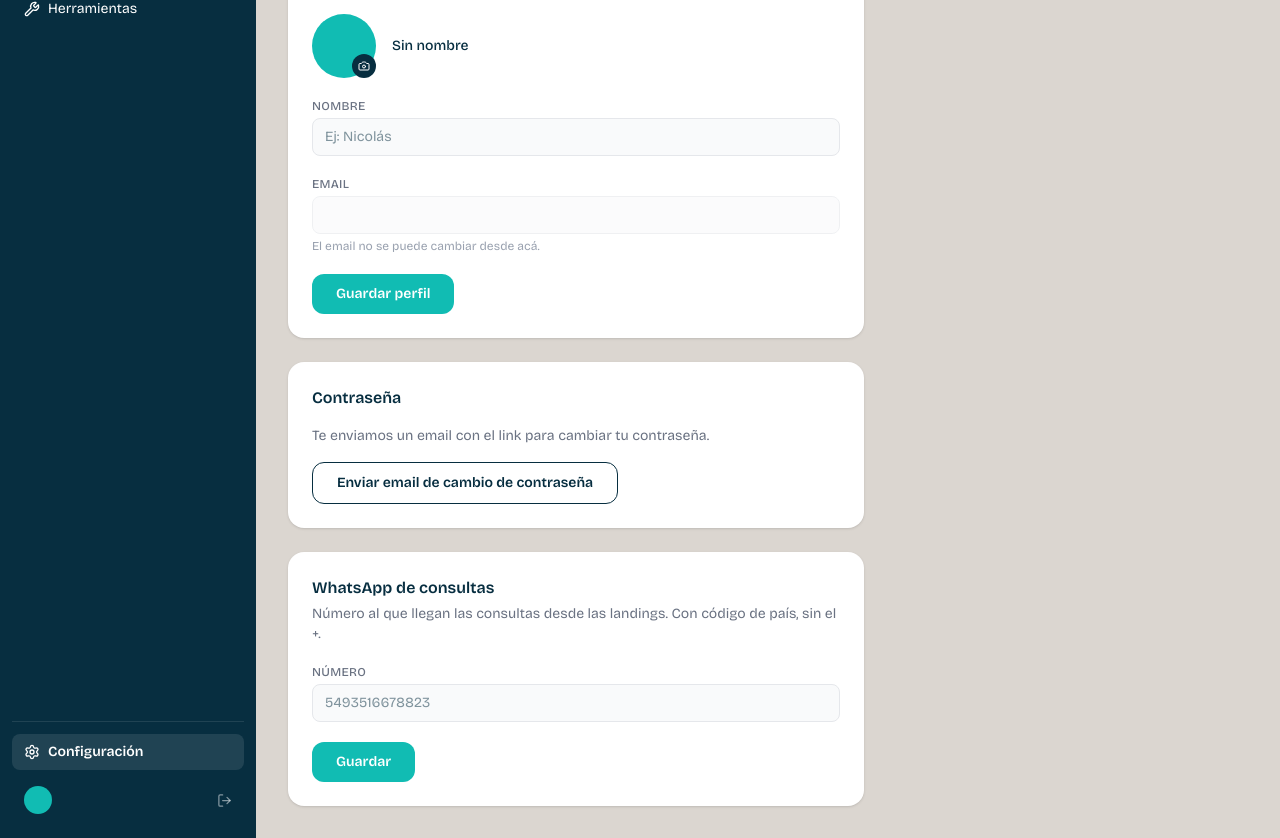
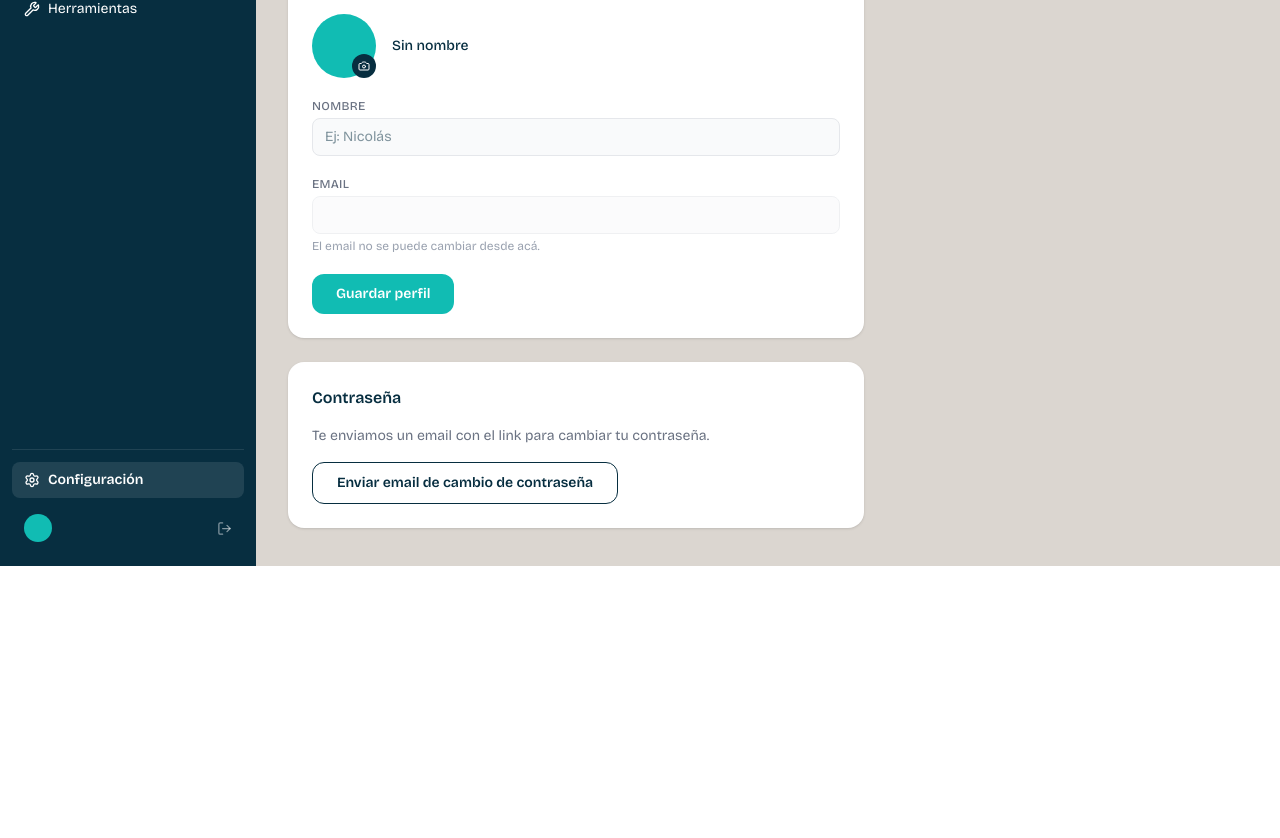
Before and after one commit to UXPUCHE/XendorTravel, a Next.js app: page /admin/configuracion in a window 1280 px wide. Shown: the part 234-1072 px from the top of the page. After the commit the page ends 800 px from the top, so only its background shows below. Built offline with nearby package versions, Linux system fonts and the light colour scheme; no server answers.

Commit message:
fix: sidebar siempre visible, saco WhatsApp de configuración

```diff
--- a/app/admin/configuracion/page.tsx
+++ b/app/admin/configuracion/page.tsx
@@ -7,11 +7,10 @@ import { Camera } from 'lucide-react'
 export default function ConfiguracionPage() {
   const [email, setEmail] = useState('')
   const [nombre, setNombre] = useState('')
-  const [waNumber, setWaNumber] = useState('')
+
   const [avatarUrl, setAvatarUrl] = useState('')
   const [avatarUploading, setAvatarUploading] = useState(false)
   const [savingPerfil, setSavingPerfil] = useState(false)
-  const [savingWa, setSavingWa] = useState(false)
   const [toast, setToast] = useState<string | null>(null)
   const fileRef = useRef<HTMLInputElement>(null)
 
@@ -20,7 +19,6 @@ export default function ConfiguracionPage() {
       const meta = data.user?.user_metadata || {}
       setEmail(data.user?.email || '')
       setNombre(meta.name || '')
-      setWaNumber(meta.wa_number || '')
       setAvatarUrl(meta.avatar_url || '')
     })
   }, [])
@@ -49,16 +47,6 @@ export default function ConfiguracionPage() {
     setSavingPerfil(false)
     if (error) showToast('Error al guardar ❌')
     else showToast('Perfil actualizado ✓')
-  }
-
-  const handleSaveWa = async () => {
-    setSavingWa(true)
-    const { error } = await supabase.auth.updateUser({
-      data: { wa_number: waNumber }
-    })
-    setSavingWa(false)
-    if (error) showToast('Error al guardar ❌')
-    else showToast('WhatsApp guardado ✓')
   }
 
   const handleChangePassword = async () => {
@@ -153,30 +141,6 @@ export default function ConfiguracionPage() {
         </button>
       </div>
 
-      {/* WHATSAPP */}
-      <div className="bg-white rounded-2xl shadow-sm p-6 flex flex-col gap-5">
-        <div>
-          <h2 className="font-semibold text-[#072E40]">WhatsApp de consultas</h2>
-          <p className="text-sm text-gray-500 mt-1">
-            Número al que llegan las consultas desde las landings. Con código de país, sin el +.
-          </p>
-        </div>
-
-        <div>
-          <label className={labelCls}>Número</label>
-          <input
-            className={inputCls}
-            placeholder="5493516678823"
-            value={waNumber}
-            onChange={e => setWaNumber(e.target.value)}
-          />
-        </div>
-
-        <button onClick={handleSaveWa} disabled={savingWa} className={saveBtnCls}>
-          {savingWa ? 'Guardando...' : 'Guardar'}
-        </button>
-      </div>
-
       {/* TOAST */}
       {toast && (
         <div className="fixed bottom-6 right-6 bg-[#072E40] text-white text-sm px-5 py-3 rounded-xl shadow-lg z-50">
--- a/app/admin/layout.tsx
+++ b/app/admin/layout.tsx
@@ -37,8 +37,8 @@ export default function AdminLayout({ children }: { children: React.ReactNode })
 
   return (
     <div className="flex min-h-screen">
-      <aside className="w-64 bg-[#072E40] text-white flex flex-col justify-between shrink-0">
-        <div>
+      <aside className="w-64 bg-[#072E40] text-white flex flex-col shrink-0 h-screen sticky top-0">
+        <div className="flex-1 overflow-y-auto">
           <div className="px-6 py-6 text-2xl font-bold tracking-tight">Xendor</div>
           <div className="border-t border-white/10 mt-2 mb-4" />
           <nav className="px-3 space-y-1">
@@ -58,8 +58,8 @@ export default function AdminLayout({ children }: { children: React.ReactNode })
           </nav>
         </div>
 
-        {/* BOTTOM */}
-        <div className="px-3 pb-4">
+        {/* BOTTOM — siempre visible */}
+        <div className="px-3 pb-4 shrink-0">
           <div className="border-t border-white/10 mb-3" />
 
           {/* Configuración */}
```
